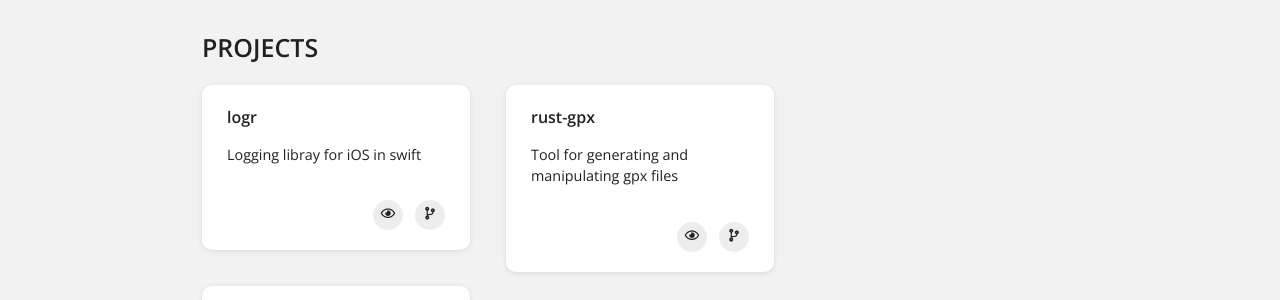
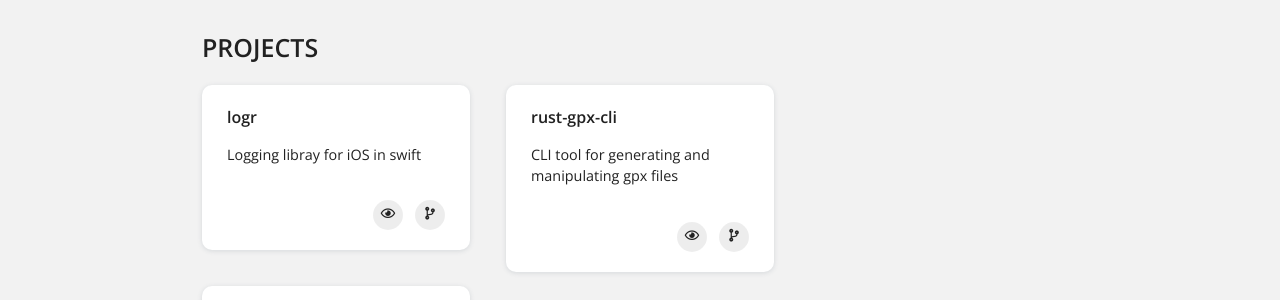
Before and after one commit to nakkht/pgu.dev, a Jekyll site: the page built from portfolio.html, in a window 1280 px wide. Shown: the part 943-1243 px from the top of the page. Built offline with Jekyll 4.4.1, drawn with Linux system fonts in a browser that asks for light colours; nearby versions of some CDN libraries.

Commit message:
Updated projects

```diff
--- a/_data/projects.yml
+++ b/_data/projects.yml
@@ -12,6 +12,6 @@
 
 - project:
     print: true
-    url: https://github.com/nakkht/rust-gpx
-    title: rust-gpx
-    description: Tool for generating and manipulating gpx files
+    url: https://github.com/nakkht/rust-gpx-cli
+    title: rust-gpx-cli
+    description: CLI tool for generating and manipulating gpx files
```
